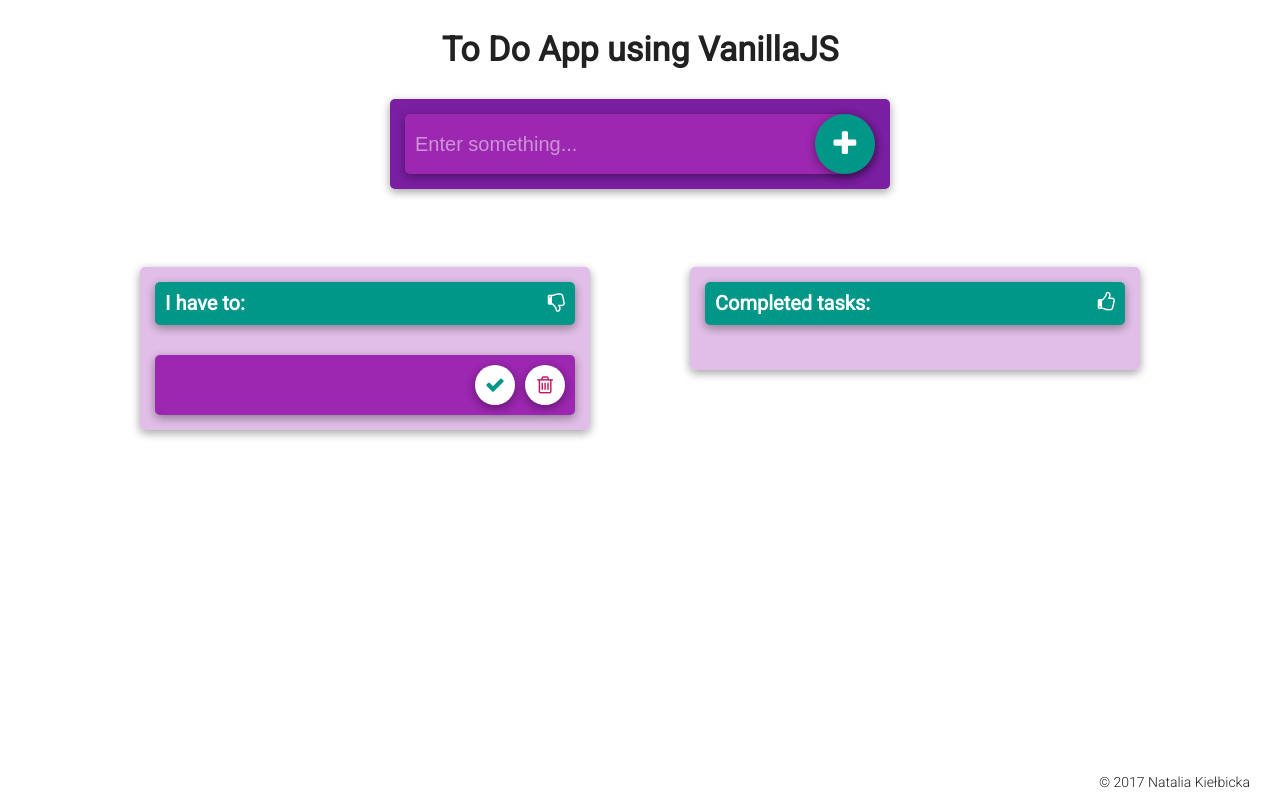
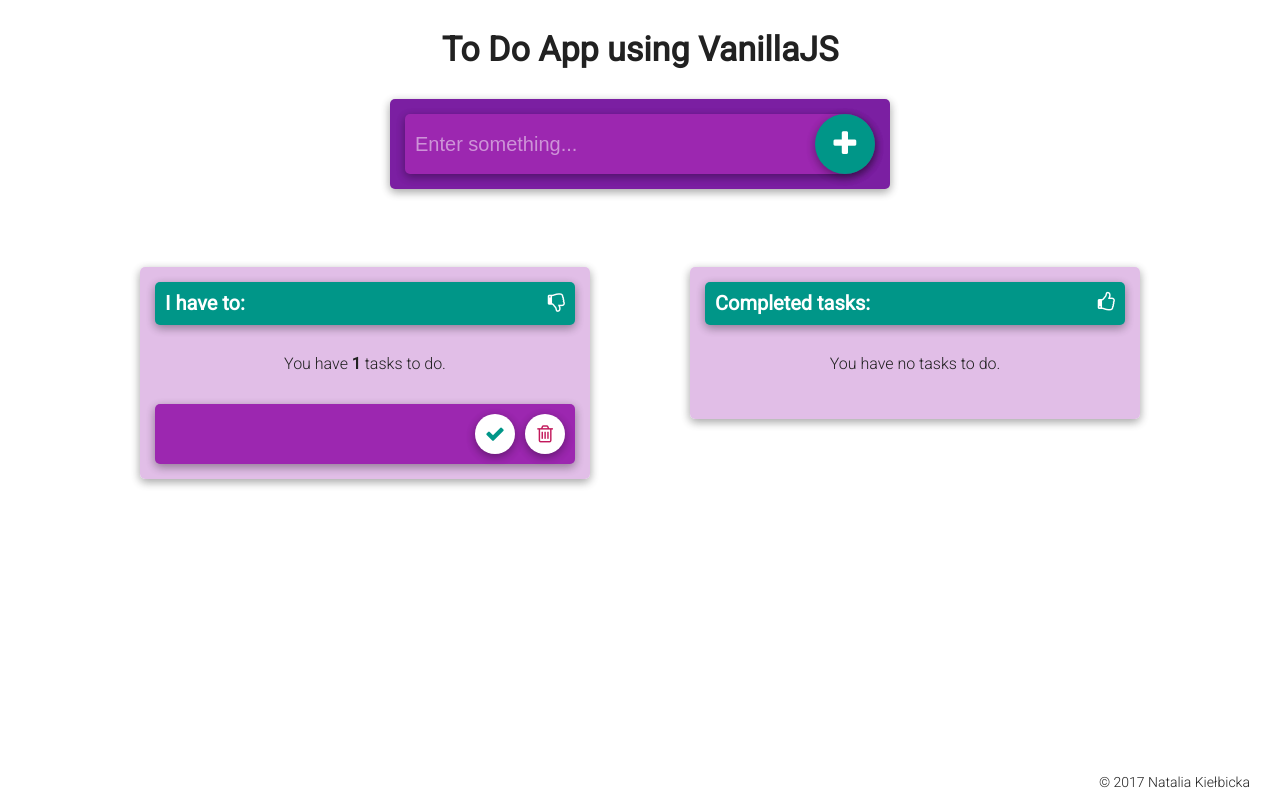
Before and after one commit to nataliakielbicka/todoapp, an Angular app: page / in a window 1280 px wide. Both pictures are taken after a click on the button 845 px from the left and 144 px from the top of the page. Built offline with nearby package versions, Linux system fonts and the light colour scheme.

Commit message:
add *ngIf instruction to tasks count

```diff
--- a/src/app/app.component.html
+++ b/src/app/app.component.html
@@ -13,7 +13,11 @@
         <h2 class="todo__h2">I have to:
           <i class="fa fa-thumbs-o-down" aria-hidden="true"></i>
         </h2>
-        <h3 class="todo__text" id="todo-text"></h3>
+        <h3 class="todo__text" *ngIf="taskList.length > 0; else elseBlock">You have
+          <strong>{{taskList.length}}</strong> tasks to do.</h3>
+        <ng-template #elseBlock>
+          <h3 class="todo__text">You have no tasks to do.</h3>
+        </ng-template>
         <ul class="todo__list list" id="todo-list">
           <li *ngFor="let task of taskList" class="list__item item">
             <span class="item__text">{{task}}</span>
@@ -30,6 +34,11 @@
         <h2 class="todo__h2">Completed tasks:
           <i class="fa fa-thumbs-o-up" aria-hidden="true"></i>
         </h2>
+        <h3 class="todo__text" *ngIf="taskDone.length > 0; else elseBlock">You have
+          <strong>{{taskDone.length}}</strong> tasks to do.</h3>
+        <ng-template #elseBlock>
+          <h3 class="todo__text">You have no tasks to do.</h3>
+        </ng-template>
         <h3 class="todo__text" id="todo-text-done"></h3>
         <ul class="todo__list todo__list--done" id="done-list">
           <li *ngFor="let task of taskDone" class="list__item item">
```
